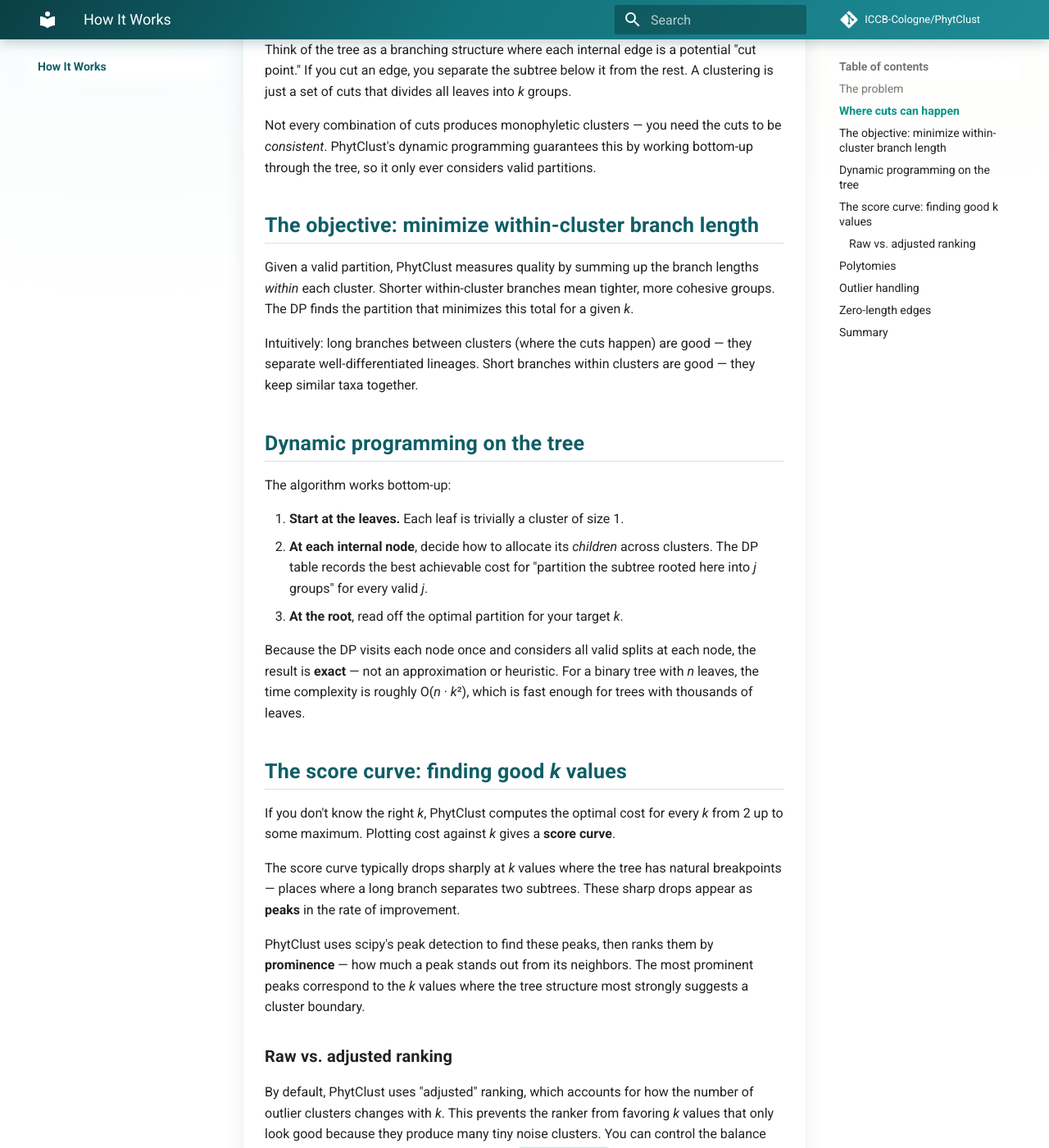
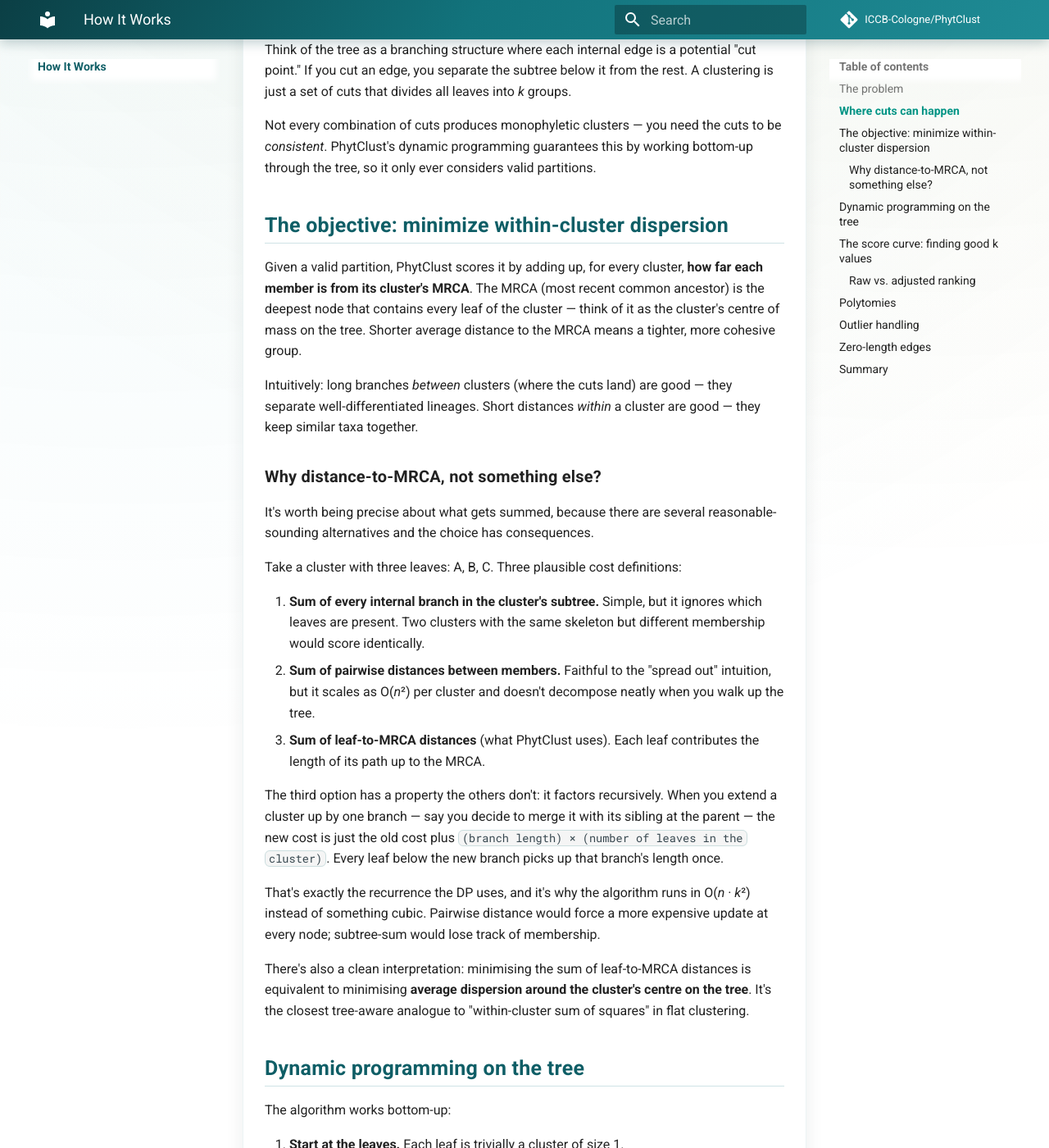
Before and after one commit to ICCB-Cologne/PhytClust, an MkDocs documentation site: the page built from docs/concepts.md, in a window 1280 px wide and 1400 px high, scrolled down 699 px. Shown: the whole window at 82% size. Built offline with MkDocs 1.6.1 and Material for MkDocs 9.7.7, drawn with Linux system fonts in a browser that asks for light colours; comment, search, counter and statistics services are not loaded; some of the changed text lies outside the part shown.

Commit message:
added viz egs

````diff
--- a/docs/concepts.md
+++ b/docs/concepts.md
@@ -18,11 +18,27 @@ Think of the tree as a branching structure where each internal edge is a potenti
 
 Not every combination of cuts produces monophyletic clusters — you need the cuts to be *consistent*. PhytClust's dynamic programming guarantees this by working bottom-up through the tree, so it only ever considers valid partitions.
 
-## The objective: minimize within-cluster branch length
+## The objective: minimize within-cluster dispersion
 
-Given a valid partition, PhytClust measures quality by summing up the branch lengths *within* each cluster. Shorter within-cluster branches mean tighter, more cohesive groups. The DP finds the partition that minimizes this total for a given *k*.
+Given a valid partition, PhytClust scores it by adding up, for every cluster, **how far each member is from its cluster's MRCA**. The MRCA (most recent common ancestor) is the deepest node that contains every leaf of the cluster — think of it as the cluster's centre of mass on the tree. Shorter average distance to the MRCA means a tighter, more cohesive group.
 
-Intuitively: long branches between clusters (where the cuts happen) are good — they separate well-differentiated lineages. Short branches within clusters are good — they keep similar taxa together.
+Intuitively: long branches *between* clusters (where the cuts land) are good — they separate well-differentiated lineages. Short distances *within* a cluster are good — they keep similar taxa together.
+
+### Why distance-to-MRCA, not something else?
+
+It's worth being precise about what gets summed, because there are several reasonable-sounding alternatives and the choice has consequences.
+
+Take a cluster with three leaves: A, B, C. Three plausible cost definitions:
+
+1. **Sum of every internal branch in the cluster's subtree.** Simple, but it ignores which leaves are present. Two clusters with the same skeleton but different membership would score identically.
+2. **Sum of pairwise distances between members.** Faithful to the "spread out" intuition, but it scales as O(*n*²) per cluster and doesn't decompose neatly when you walk up the tree.
+3. **Sum of leaf-to-MRCA distances** (what PhytClust uses). Each leaf contributes the length of its path up to the MRCA.
+
+The third option has a property the others don't: it factors recursively. When you extend a cluster up by one branch — say you decide to merge it with its sibling at the parent — the new cost is just the old cost plus `(branch length) × (number of leaves in the cluster)`. Every leaf below the new branch picks up that branch's length once.
+
+That's exactly the recurrence the DP uses, and it's why the algorithm runs in O(*n* · *k*²) instead of something cubic. Pairwise distance would force a more expensive update at every node; subtree-sum would lose track of membership.
+
+There's also a clean interpretation: minimising the sum of leaf-to-MRCA distances is equivalent to minimising **average dispersion around the cluster's centre on the tree**. It's the closest tree-aware analogue to "within-cluster sum of squares" in flat clustering.
 
 ## Dynamic programming on the tree
 
@@ -48,15 +64,34 @@ By default, PhytClust uses "adjusted" ranking, which accounts for how the number
 
 ## Polytomies
 
-A polytomy (multifurcation) is an internal node with more than two children. They're common in real trees — either because the true branching order is unresolved, or because multiple speciation events happened in rapid succession.
+A polytomy is an internal node with more than two children. They show up everywhere in real phylogenies, for two very different reasons:
 
-PhytClust handles polytomies in two ways:
+- **Soft polytomies** — the data couldn't resolve the branching order, so an inference tool collapsed an uncertain bifurcation. The "true" tree is binary, you just can't see it.
+- **Hard polytomies** — multiple lineages genuinely diverged in rapid succession (rapid radiation, gene duplication bursts), and there is no internal binary structure to recover.
 
-- **Hard mode** (default): each child of a polytomy goes entirely into one cluster. This is fast and deterministic — the DP just has more children to allocate at that node.
+The clustering decision at a polytomy is not obvious. Picture a node with five children:
 
-- **Soft mode**: children can be partially merged across clusters. This is more flexible but computationally expensive — the number of possible allocations grows exponentially with the node's degree. A safety guardrail (`soft_polytomy_max_degree`, default 18) falls back to hard mode for very high-degree nodes.
+```
+          ┌── A
+          ├── B
+   ┌──────┤
+───┤      ├── C
+   │      ├── D
+   │      └── E
+   └── F
+```
 
-For most trees, hard mode works well. Soft mode is worth trying when you have moderate-degree polytomies (say, 5-15 children) and suspect that the hard constraint is forcing unnatural groupings.
+If you want to keep that node's subtree as two clusters, where do you draw the line? `{A,B}` and `{C,D,E}`? `{A}` and `{B,C,D,E}`? Any of those? The tree itself doesn't tell you; the polytomy is by definition *unresolved* about that ordering.
+
+PhytClust gives you two strategies:
+
+**Hard mode** (default). Each child of the polytomy goes entirely into one cluster — no child is split between two clusters. The DP just has more children to allocate at the polytomy node, which is still tractable. With five children you have at most a handful of partitions to enumerate per `k`.
+
+**Soft mode** (`--optimize-polytomies`). The DP is allowed to merge any subset of the polytomy's children into the same cluster, including subsets that wouldn't be a clade in any binary resolution. This is strictly more expressive — it can find clusterings that hard mode cannot represent — but the search space is the set of partitions of the children, which grows like the Bell number of the child count. A node with 12 children has roughly 4 million ways to partition its children; a node with 18 has about 10 billion. PhytClust falls back to hard mode automatically once the degree crosses `soft_polytomy_max_degree` (default 18).
+
+When does soft mode actually matter? Take the example above. Suppose the branch leading to `{A,B,C,D,E}` is short, but within that group, `A` and `F` are biologically similar. Hard mode forces you to choose: either `A` is in the same cluster as `B,C,D,E` or in the same cluster as `F` — never both. Soft mode lets the DP put `A` with `F` and leave `{B,C,D,E}` together, by treating the polytomy as if it were resolved into `((F, A), (B,C,D,E))` for the purposes of clustering, even though no such bifurcation appears in the input.
+
+In practice: hard mode is the right default. Try soft mode if you have polytomies of moderate degree (5–15) and the resulting clusters look forced.
 
 ## Outlier handling
 
@@ -68,18 +103,31 @@ Small clusters are a fact of life in real phylogenies — isolated taxa on long
 
 ## Zero-length edges
 
-Some trees have internal edges of length zero — typically from collapsing poorly-supported nodes or from identical sequences. By default, PhytClust treats these like any other edge and may split at them if the DP says so.
+Some internal branches in a phylogeny have length zero. There are a couple of common reasons:
 
-With `--no-split-zero-length`, the DP is forbidden from cutting at zero-length edges. This keeps groups of near-identical taxa together, which makes sense when the zero-length branch has no biological meaning.
+- **Identical sequences.** If two leaves have no observed substitutions between them, the inference produces a branch of length zero somewhere in their lineage. Biologically the two leaves are indistinguishable; the zero-length edge is real but uninformative for clustering.
+- **Collapsed weakly-supported nodes.** Some tools collapse low-support edges to zero length so downstream consumers treat them as polytomies. The branch is there topologically but has no claim to representing actual evolutionary distance.
+
+Either way, splitting at a zero-length edge is *free* under the default objective — cutting there costs nothing, because the branch itself contributes zero. So the DP will happily put two identical sequences into separate clusters if it shaves a fraction off the cost elsewhere.
+
+That's almost always wrong. If the data can't tell `A` and `A'` apart, neither should the clustering. Putting them in different groups is a numerical artefact, not a biological signal.
+
+`--no-split-zero-length` forbids the DP from placing a cluster boundary on a zero-length edge. Identical-sequence neighbours stay together. Think of it as the cluster equivalent of "don't break a tie by coin flip" — if the tree is genuinely undecided about whether two taxa are distinct, don't pretend you know.
+
+Two practical notes:
+
+- The flag uses a small numerical tolerance (`zero_length_eps`, default `1e-12`) so trees with floating-point noise still behave correctly.
+- If a polytomy sits at the bottom of an all-zero subtree, no-split-zero-length effectively keeps that whole subtree as one cluster. That's intentional: the subtree contains no information about how to split it.
 
 ## Summary
 
 | Concept | What it means in PhytClust |
 |---------|---------------------------|
 | **Monophyly** | Every cluster is a complete clade — guaranteed, not post-hoc filtered |
-| **Objective** | Minimize total within-cluster branch length |
+| **Objective** | Minimise total leaf-to-MRCA distance within clusters (decomposes recursively, unlike pairwise distance) |
 | **DP** | Exact bottom-up algorithm on the tree; visits each node once |
 | **Score curve** | Cost vs. *k*; peaks indicate natural cluster boundaries |
 | **Peak ranking** | Prominence-based, with optional outlier adjustment |
-| **Polytomies** | Hard mode (fast, per-child) or soft mode (flexible, exponential) |
+| **Polytomies** | Hard mode keeps each child in one cluster; soft mode allows arbitrary subsets at the cost of exponential blow-up |
 | **Outliers** | Hard constraint (min size) or soft marking (threshold + preference) |
+| **Zero-length edges** | Optional flag to forbid cuts where the branch carries no information |
````
Also changed, not shown: docs/index.md (+18 -31 lines), docs/visualisation.md (added, +121 -0 lines), docs/img/01_baseline.png (added), docs/img/02_bars.png (added), docs/img/03_boxes.png (added), docs/img/04_branches_coloured.png (added), docs/img/05_cladogram.png (added), docs/img/06_publication_style.png (added), docs/img/07_custom_palette.png (added).
